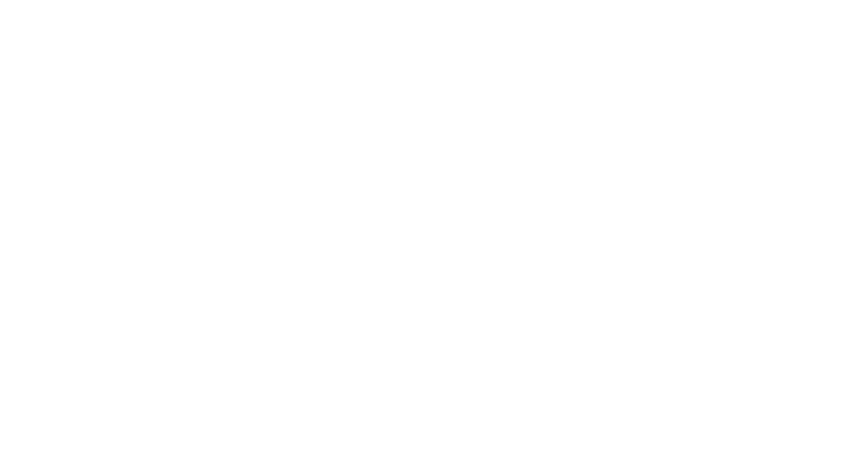
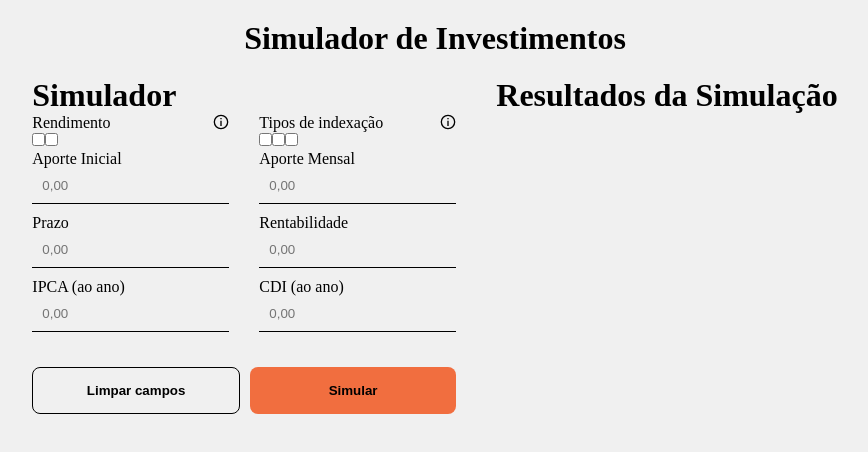
Before and after one commit to brunocabralg35/eqi-investimentos, a React (Create React App) app: page / in a window 1280 px wide. Shown: the top 452 px of the page, without its empty margins (205-1073 px from the left). Built offline with nearby package versions, Linux system fonts and the light colour scheme.

Commit message:
base design for simulator, no option buttons yet

```diff
--- a/package.json
+++ b/package.json
@@ -8,6 +8,7 @@
     "@testing-library/user-event": "^13.5.0",
     "react": "^17.0.2",
     "react-dom": "^17.0.2",
+    "react-icons": "^4.3.1",
     "react-scripts": "5.0.0",
     "web-vitals": "^2.1.4"
   },
--- a/src/App.js
+++ b/src/App.js
@@ -1,7 +1,61 @@
+import { GrCircleInformation } from "react-icons/gr";
 
 function App() {
   return (
     <div className="App">
+
+      <h1 className="title-page">Simulador de Investimentos</h1>
+
+      <div className="BOX">
+        <div className="simulator">
+          <h1>Simulador</h1>
+          <div className="box-simulator">
+            <div className="col-1">
+              <div className="label-rendimento">
+                <p>Rendimento</p>
+                <GrCircleInformation />
+              </div>
+              <div className="option-box-1">
+                <input type="checkbox" name="bruto" />
+                <input type="checkbox" name="liquido" />
+              </div>
+              <label for="aporte-inicial">Aporte Inicial</label>
+              <input type="number" name="aporte-inicial" placeholder="0,00" />
+              <label for="prazo">Prazo</label>
+              <input type="number" name="prazo" placeholder="0,00" />
+              <label for="ipca">IPCA (ao ano)</label>
+              <input type="number" name="ipca" placeholder="0,00" />
+            </div>
+            <div className="col-2">
+              <div className="label-rendimento">
+                <p>Tipos de indexação</p>
+                <GrCircleInformation />
+              </div>
+              <div className="option-box-2">
+                <input type="checkbox" name="pre" />
+                <input type="checkbox" name="pos" />
+                <input type="checkbox" name="fixado" />
+              </div>
+              <label for="aporte-mensal">Aporte Mensal</label>
+              <input type="number" name="aporte-mensal" placeholder="0,00" />
+              <label for="rentabilidade">Rentabilidade</label>
+              <input type="number" name="rentabilidade" placeholder="0,00" />
+              <label for="cdi">CDI (ao ano)</label>
+              <input type="number" name="cdi" placeholder="0,00" />
+            </div>
+          </div>
+          <div className="btns">
+            <button className="clean">Limpar campos</button>
+            <button className="sim">Simular</button>
+          </div>
+        </div>
+
+        <div className="Resultados">
+          <h1>Resultados da Simulação</h1>
+        </div>
+
+      </div>
+
 
     </div>
   );
--- /dev/null
+++ b/src/Styles/style.css
@@ -0,0 +1,142 @@
+* {
+  margin: 0;
+  padding: 0;
+}
+
+.App {
+  display: -webkit-box;
+  display: -ms-flexbox;
+  display: flex;
+  -webkit-box-orient: vertical;
+  -webkit-box-direction: normal;
+      -ms-flex-direction: column;
+          flex-direction: column;
+  -webkit-box-align: center;
+      -ms-flex-align: center;
+          align-items: center;
+  background-color: #f0f0f0;
+  height: 100vh;
+}
+
+.App .title-page {
+  margin: 20px;
+}
+
+.App .BOX {
+  display: -webkit-box;
+  display: -ms-flexbox;
+  display: flex;
+  -webkit-box-orient: horizontal;
+  -webkit-box-direction: normal;
+      -ms-flex-direction: row;
+          flex-direction: row;
+  gap: 40px;
+}
+
+.simulator {
+  display: -webkit-box;
+  display: -ms-flexbox;
+  display: flex;
+  -webkit-box-orient: vertical;
+  -webkit-box-direction: normal;
+      -ms-flex-direction: column;
+          flex-direction: column;
+  width: auto;
+}
+
+.simulator .box-simulator {
+  display: -webkit-box;
+  display: -ms-flexbox;
+  display: flex;
+  margin-bottom: 25px;
+  width: 100%;
+  gap: 30px;
+}
+
+.simulator .box-simulator .label-rendimento {
+  display: -webkit-box;
+  display: -ms-flexbox;
+  display: flex;
+  -webkit-box-pack: justify;
+      -ms-flex-pack: justify;
+          justify-content: space-between;
+}
+
+.simulator .box-simulator .col-1 input[type="number"] {
+  margin-bottom: 10px;
+  border: none;
+  border-bottom: 1px solid black;
+  background-color: transparent;
+  padding: 10px;
+  display: block;
+}
+
+.simulator .box-simulator .col-2 input[type="number"] {
+  margin-bottom: 10px;
+  border: none;
+  border-bottom: 1px solid black;
+  background-color: transparent;
+  padding: 10px;
+  display: block;
+}
+
+.simulator input[type=number]::-webkit-inner-spin-button {
+  -webkit-appearance: none;
+}
+
+.simulator input[type=number] {
+  -moz-appearance: textfield;
+  -webkit-appearance: textfield;
+          appearance: textfield;
+}
+
+.simulator input:focus {
+  -webkit-box-shadow: 0 0 0 0;
+          box-shadow: 0 0 0 0;
+  outline: 0;
+}
+
+.simulator .btns {
+  display: -webkit-box;
+  display: -ms-flexbox;
+  display: flex;
+  gap: 10px;
+}
+
+.simulator .btns button {
+  -ms-grid-column-align: center;
+      justify-self: center;
+  width: 100%;
+  padding: 15px;
+  cursor: pointer;
+  border: none;
+  border-radius: 8px;
+  font-weight: bold;
+}
+
+.simulator .btns .clean {
+  background-color: transparent;
+  border: 1px solid black;
+  -webkit-transition: .2s ease;
+  transition: .2s ease;
+}
+
+.simulator .btns .clean:hover {
+  border: 1px solid #f16e3f;
+  color: #f16e3f;
+}
+
+.simulator .btns .sim {
+  background-color: #f16e3f;
+  -webkit-transition: .2s ease;
+  transition: .2s ease;
+}
+
+.simulator .btns .sim:hover {
+  background-color: #ff8c4a;
+}
+
+.Resultados {
+  width: 50%;
+}
+/*# sourceMappingURL=style.css.map */
--- /dev/null
+++ b/src/Styles/style.scss
@@ -0,0 +1,122 @@
+$primary-color: rgb(241, 110, 63);
+$secondary-color: rgb(240, 240, 240);
+
+*{
+    margin: 0;
+    padding: 0;
+}
+
+.App{
+    display: flex;
+    flex-direction: column;
+    align-items: center;
+    background-color: $secondary-color;
+    height: 100vh;
+
+    .title-page{
+        margin: 20px;
+    }
+
+    .BOX{
+    display: flex;
+    flex-direction: row;
+    gap: 40px;
+    }
+
+}
+
+.simulator{
+    display: flex;
+    flex-direction: column;
+    width: auto;
+
+    .box-simulator{
+        display: flex;
+        margin-bottom: 25px;
+        width: 100%;
+        gap: 30px;
+
+        .label-rendimento{
+            display: flex;
+            justify-content: space-between;
+        }
+
+        .col-1{
+            input[type="number"]{
+                margin-bottom: 10px;
+                border: none;
+                border-bottom: 1px solid black;
+                background-color: transparent;
+                padding: 10px;
+                display: block;
+            }
+        }
+
+        .col-2{
+            input[type="number"]{
+                margin-bottom: 10px;
+                border: none;
+                border-bottom: 1px solid black;
+                background-color: transparent;
+                padding: 10px;
+                display: block;
+            }
+        }
+
+    }
+
+    input[type=number]::-webkit-inner-spin-button {
+        -webkit-appearance: none;
+
+    }
+    input[type=number] {
+       -moz-appearance: textfield;
+       appearance: textfield;
+    }
+
+    input:focus {
+    box-shadow: 0 0 0 0;
+    outline: 0;
+}
+
+    .btns{
+        display: flex;
+        gap: 10px;
+
+        button{
+            justify-self: center;
+            width: 100%;
+            padding: 15px;
+            cursor: pointer;
+            border: none;
+            border-radius: 8px;
+            font-weight: bold;
+        }
+
+        .clean{
+            background-color: transparent;
+            border: 1px solid black;
+            transition: .2s ease;
+
+            &:hover{
+                border: 1px solid $primary-color;
+                color: $primary-color;
+            }
+        }
+
+        .sim{
+            background-color: $primary-color;
+            transition: .2s ease;
+
+            &:hover{
+                background-color: rgb(255, 140, 74);
+            }
+
+        }
+
+    }
+}
+
+.Resultados{
+    width: 50%;
+}
--- a/src/index.css
+++ /dev/null
@@ -1,13 +0,0 @@
-body {
-  margin: 0;
-  font-family: -apple-system, BlinkMacSystemFont, 'Segoe UI', 'Roboto', 'Oxygen',
-    'Ubuntu', 'Cantarell', 'Fira Sans', 'Droid Sans', 'Helvetica Neue',
-    sans-serif;
-  -webkit-font-smoothing: antialiased;
-  -moz-osx-font-smoothing: grayscale;
-}
-
-code {
-  font-family: source-code-pro, Menlo, Monaco, Consolas, 'Courier New',
-    monospace;
-}
--- a/src/index.js
+++ b/src/index.js
@@ -1,6 +1,6 @@
 import React from 'react';
 import ReactDOM from 'react-dom';
-import './index.css';
+import './Styles/style.css';
 import App from './App';
 import reportWebVitals from './reportWebVitals';
 
```
Also changed, not shown: public/index.html (+1 -21 lines), 2 other files (tests, documents, lock files or other folders).
